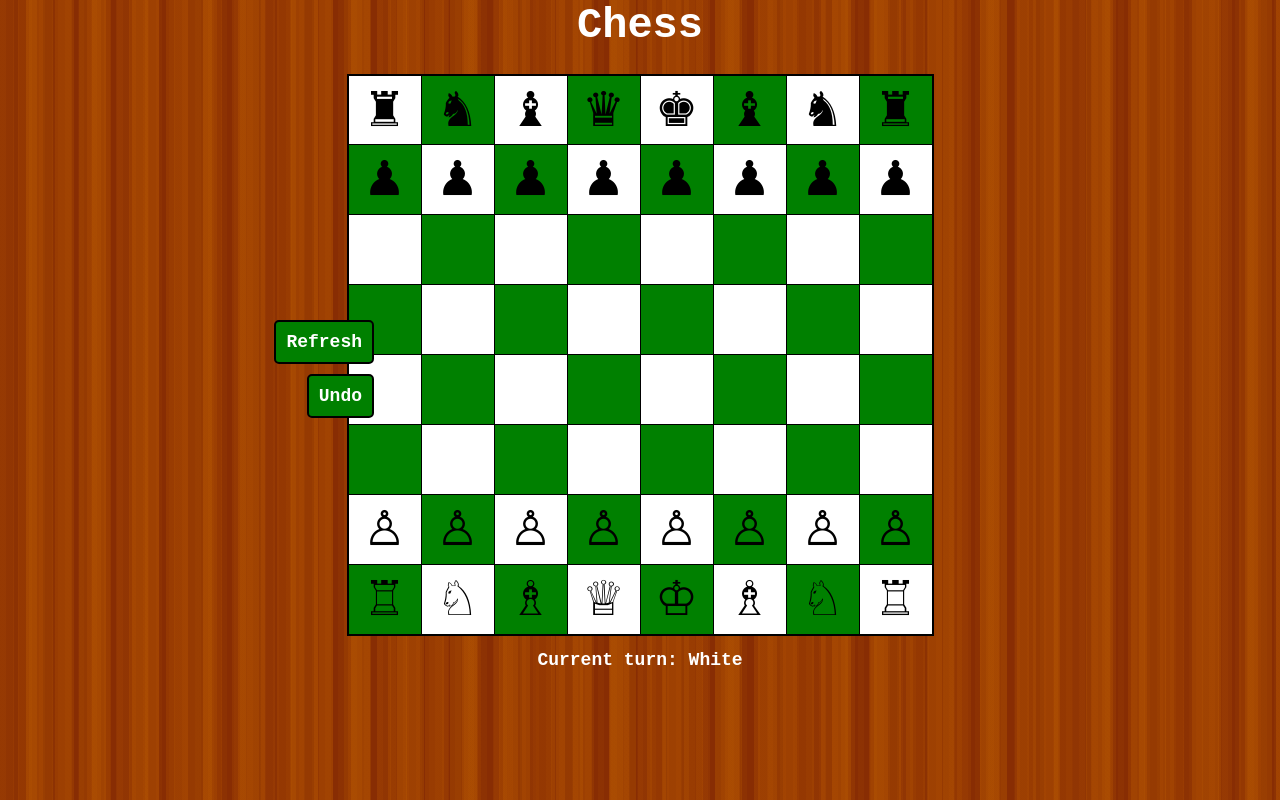
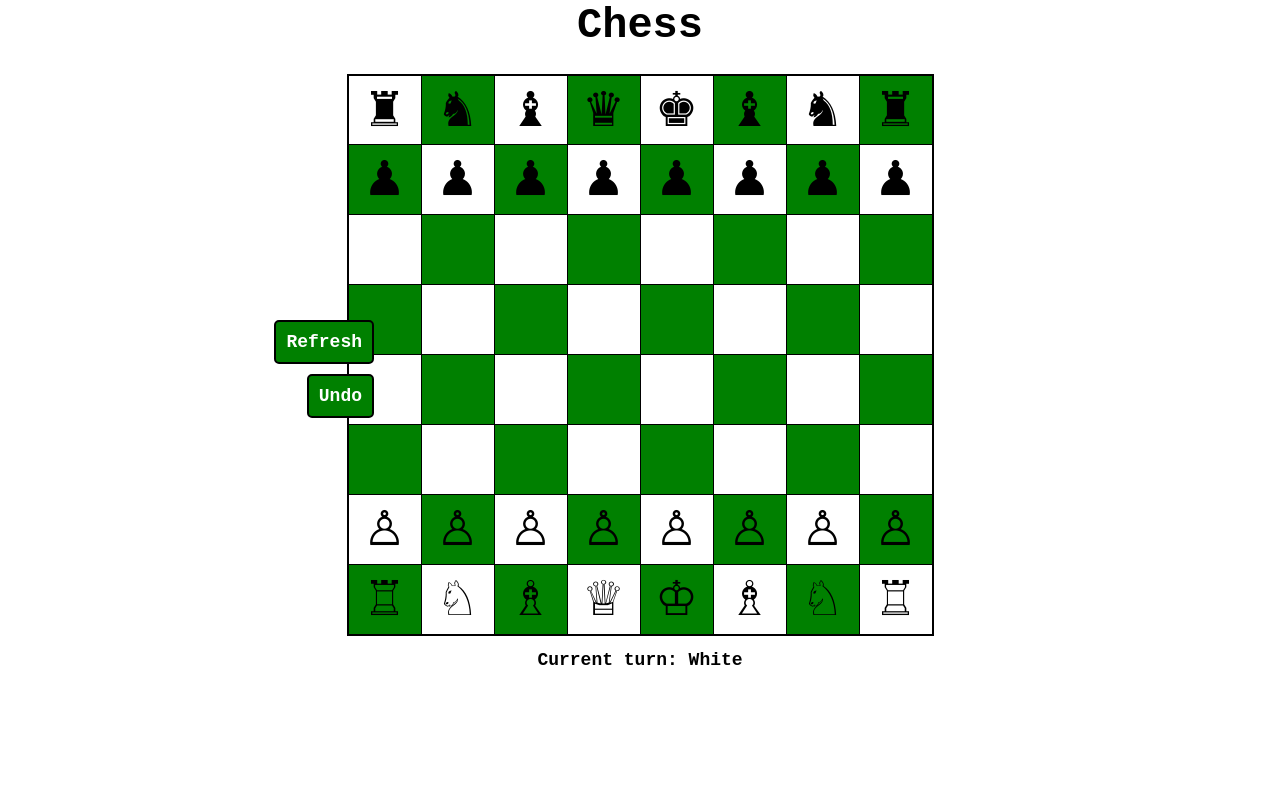
Before and after one commit to namratattanajidalvi/try, a plain HTML site: page index.html in a window 1280 px wide. Drawn offline with Linux system fonts and the light colour scheme.

Commit message:
update html file

```diff
--- a/script.js
+++ b/script.js
@@ -4,7 +4,7 @@ const modal = document.querySelector('.modal-container');
 
 
 turnIndicator.textContent = "Current turn: White";
-turnIndicator.style.color = 'white';
+turnIndicator.style.color = "black";
 turnIndicator.style.textAlign = 'center';
 document.body.appendChild(turnIndicator);
 
--- a/style.css
+++ b/style.css
@@ -9,7 +9,7 @@ body.modal-open {
 
 h1 {
     text-align: center;
-    color: white;
+    color: black;
     line-height: 0.9;
     font-size: 42;
 }
@@ -50,11 +50,11 @@ span {
 }
 
 .background {
-    background-color: #882d03;
-    background-image: linear-gradient(90deg, rgba(211, 112, 0, 0.07) 50%, transparent 50%),
+    background-color: white;
+    /* background-image: linear-gradient(90deg, rgba(211, 112, 0, 0.07) 50%, transparent 50%),
         linear-gradient(90deg, rgba(211, 112, 0, .13) 50%, transparent 50%),
         linear-gradient(90deg, transparent 50%, rgba(211, 112, 0, .17) 50%),
-        linear-gradient(90deg, transparent 50%, rgba(211, 112, 0, .19) 50%);
+        linear-gradient(90deg, transparent 50%, rgba(211, 112, 0, .19) 50%); */
     background-size: 13px, 29px, 37px, 53px;
 }
 
```
